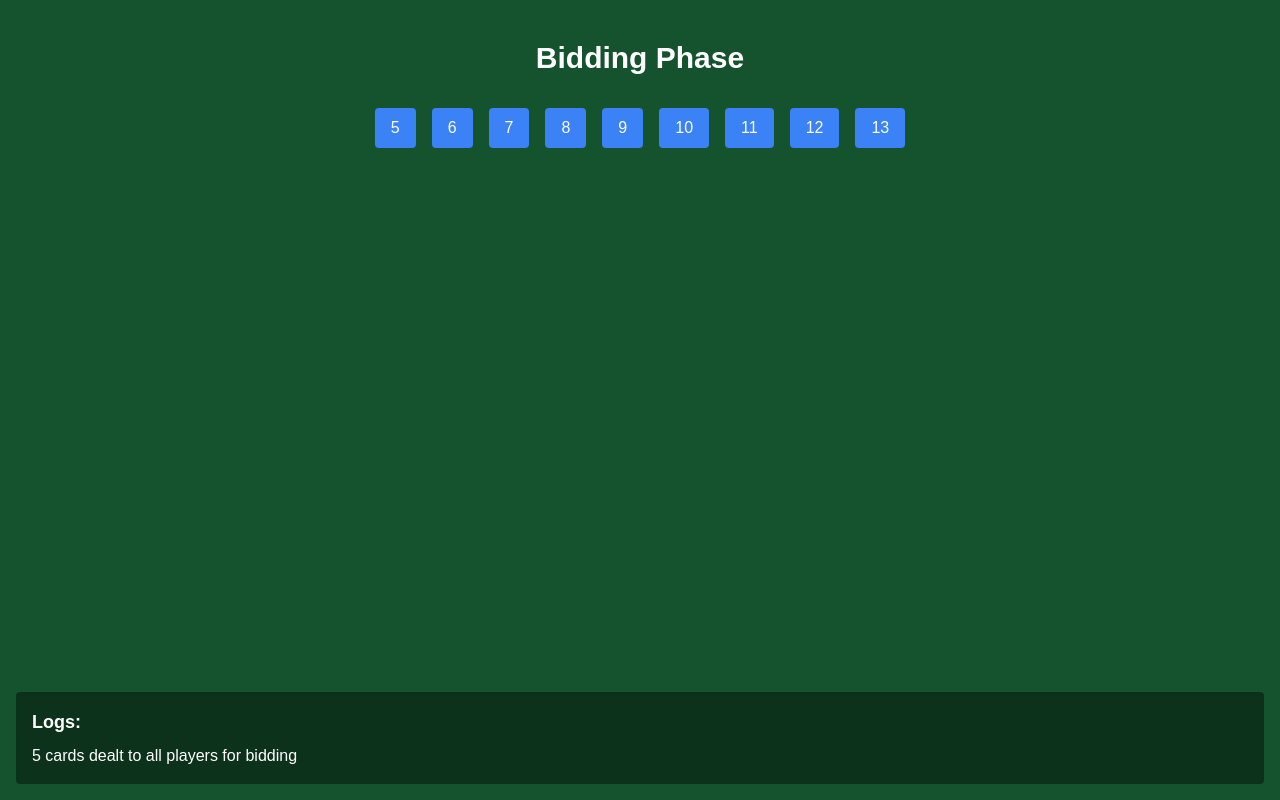
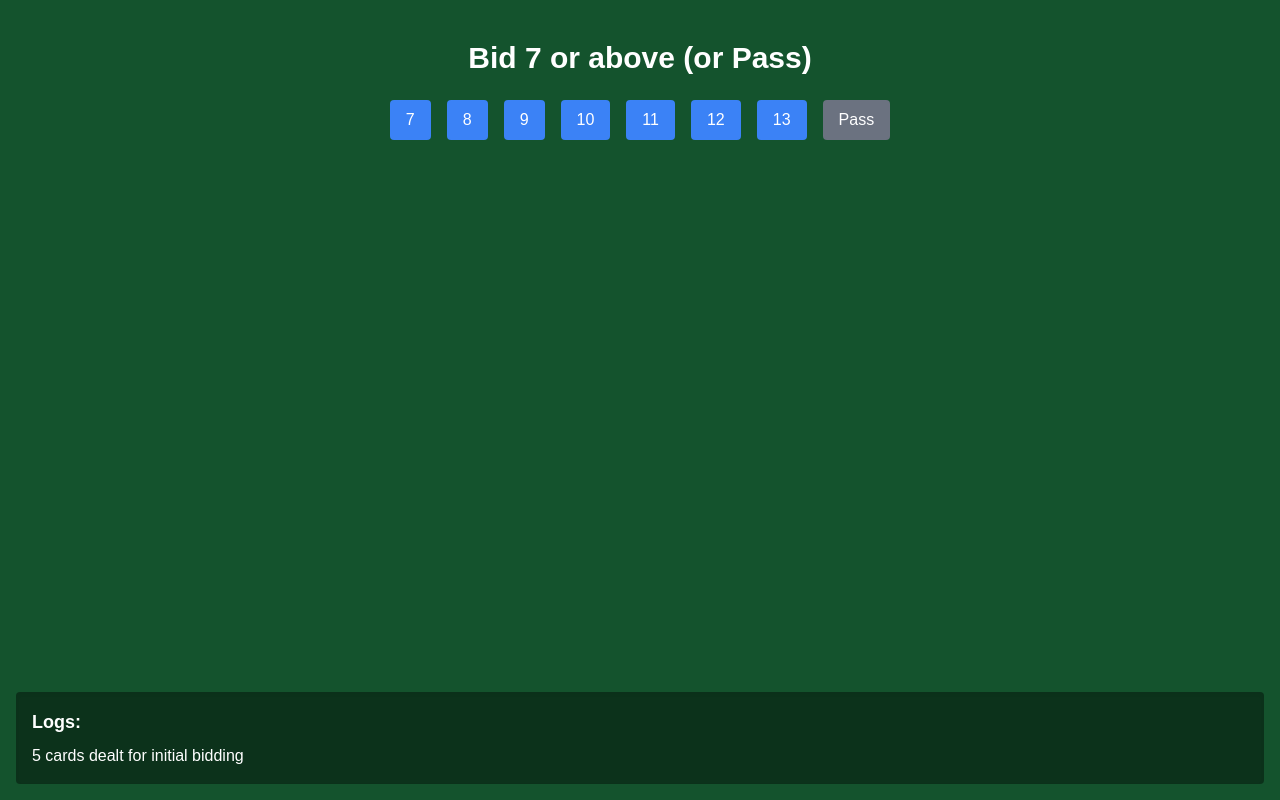
Before and after one commit to RanaAhmedEmon/Dak-Spades, a React (Vite) app: page / in a window 1280 px wide. Both pictures are taken after a click on the button "Start Round". Built offline with nearby package versions, Linux system fonts and the light colour scheme.

Commit message:
Update App.jsx

```diff
--- a/src/App.jsx
+++ b/src/App.jsx
@@ -1,17 +1,17 @@
 import React, { useState, useEffect } from "react";
 
-// Suits and Ranks
+// Suits and ranks
 const SUITS = ["S","H","D","C"];
 const RANKS = ["2","3","4","5","6","7","8","9","10","J","Q","K","A"];
 
-// Make Deck
+// Create deck
 function makeDeck() {
   const deck = [];
   SUITS.forEach(s => RANKS.forEach(r => deck.push({ suit: s, rank: r, id: `${r}${s}` })));
   return deck;
 }
 
-// Shuffle deck
+// Shuffle
 function shuffle(arr) {
   const a = arr.slice();
   for(let i=a.length-1;i>0;i--){
@@ -21,18 +21,15 @@ function shuffle(arr) {
   return a;
 }
 
-// Card value for AI evaluation
+// Card value for AI
 function cardValue(card){
   return RANKS.indexOf(card.rank);
 }
 
 // AI chooses bid
-function aiChooseBid(hand, defaultCall){
-  const highCount = hand.filter(c=>["A","K","Q","J","10"].includes(c.rank)).length;
-  const spadesCount = hand.filter(c=>c.suit==="S").length;
-  let estimate = Math.floor((highCount + spadesCount)/2);
-  estimate = Math.max(estimate, defaultCall);
-  return Math.min(13, estimate);
+function aiChooseBid(hand){
+  // Always default 5
+  return 5;
 }
 
 // AI chooses trump
@@ -41,19 +38,18 @@ function aiChooseTrump(hand){
   SUITS.forEach(s=>scores[s]=0);
   hand.forEach(c=>{
     const val = cardValue(c);
-    scores[c.suit] += val >= 8 ? 3 : val >= 5 ? 2 : 1;
+    scores[c.suit] += val>=8?3:val>=5?2:1;
   });
   return Object.entries(scores).sort((a,b)=>b[1]-a[1])[0][0];
 }
 
-// Legal cards for play (follow suit if possible)
-function legalCards(hand, leadSuit) {
-  if(!leadSuit) return hand.slice();
-  const follow = hand.filter(c => c.suit === leadSuit);
-  return follow.length ? follow : hand.slice();
+// Legal cards
+function legalCards(hand, leadSuit){
+  const follow = hand.filter(c=>c.suit===leadSuit);
+  return follow.length?follow:hand.slice();
 }
 
-// Card images
+// Card image
 function getCardImage(card){
   const rankMap = {"A":"ace","K":"king","Q":"queen","J":"jack","10":"10","9":"9","8":"8","7":"7","6":"6","5":"5","4":"4","3":"3","2":"2"};
   const suitMap = {"S":"spades","H":"hearts","D":"diamonds","C":"clubs"};
@@ -63,107 +59,95 @@ function getCardImage(card){
 // Back image
 const backImg = "/assets/back.png";
 
-export default function App() {
+export default function App(){
   const [players] = useState(Array.from({length:4},(_,i)=>({id:i,name:i===0?'You':`AI ${i}`,ai:i!==0})));
   const [hands,setHands] = useState({});
   const [phase,setPhase] = useState("lobby");
+  const [trump,setTrump] = useState(null);
+  const [playerBid,setPlayerBid] = useState(null);
   const [bids,setBids] = useState({});
-  const [trump,setTrump] = useState(null);
   const [currentPlayer,setCurrentPlayer] = useState(0);
   const [trick,setTrick] = useState([]);
   const [leadSuit,setLeadSuit] = useState(null);
   const [logs,setLogs] = useState([]);
   const [scores,setScores] = useState({teamA:0, teamB:0});
-  const [playerBid, setPlayerBid] = useState(null);
-  const [playerTrump, setPlayerTrump] = useState(null);
+  const [deck,setDeck] = useState([]);
 
   const log = t=>setLogs(l=>[t,...l].slice(0,50));
 
-  let fullDeck = shuffle(makeDeck());
-
-  // Deal 5 cards for initial bidding
-  function dealFiveCards() {
+  // Start new round
+  function startRound(){
+    const newDeck = shuffle(makeDeck());
+    setDeck(newDeck);
     const handsLocal = {};
     for(let i=0;i<4;i++){
-      handsLocal[i] = fullDeck.slice(i*5, i*5+5);
+      handsLocal[i] = newDeck.slice(i*5,i*5+5);
     }
     setHands(handsLocal);
-    setPhase("bidding");
-    log("5 cards dealt to all players for bidding");
+    setPhase("bid5");
+    log("5 cards dealt for initial bidding");
   }
 
-  // Deal remaining cards (8 per player)
-  function dealRemainingCards() {
+  // Player bids 7–13 or pass
+  function playerBidCall(val){
+    if(val<7) return; // must be >=7
+    setPlayerBid(val);
+    const bidsLocal = {0: val};
+    for(let p=1;p<4;p++){
+      bidsLocal[p] = aiChooseBid(hands[p]);
+      log(`AI ${p} bids ${bidsLocal[p]}`);
+    }
+    setBids(bidsLocal);
+    // Determine high bidder
+    const high = Object.entries(bidsLocal).reduce((best,[pid,v])=>!best||v>best.val?{pid:Number(pid),val:v}:best,null);
+    if(high.pid===0){
+      setPhase("selectTrump");
+      log("You won bid! Select trump suit.");
+    } else {
+      const chosen = aiChooseTrump(hands[high.pid]);
+      setTrump({player:high.pid,bid:high.val,trump:chosen});
+      log(`AI ${high.pid} won bid and sets trump ${chosen}`);
+      dealRemainingCards();
+      setPhase("play");
+      setCurrentPlayer(high.pid);
+    }
+  }
+
+  // Deal remaining 8 cards
+  function dealRemainingCards(){
     const handsLocal = {...hands};
     for(let i=0;i<4;i++){
       const currentIds = handsLocal[i].map(c=>c.id);
-      handsLocal[i] = [...handsLocal[i], ...fullDeck.filter(c=>!currentIds.includes(c.id)).slice(i*8,i*8+8)];
+      handsLocal[i] = [...handsLocal[i], ...deck.filter(c=>!currentIds.includes(c.id)).slice(i*8,i*8+8)];
     }
     setHands(handsLocal);
     log("Remaining 8 cards dealt, full hands ready");
   }
 
-  // Run bidding (after player bids)
-  function runBidding(playerBid) {
-    setPlayerBid(playerBid);
-    const bidsLocal = {0: playerBid};
-    for(let p=1;p<4;p++){
-      bidsLocal[p] = aiChooseBid(hands[p], 5);
-      log(`AI ${p} bids ${bidsLocal[p]}`);
-    }
-    setBids(bidsLocal);
-    // Determine high bidder
-    const high = Object.entries(bidsLocal).reduce((best,[pid,v])=>!best||v>best.val?{pid:Number(pid),val:v}:best,null);
-    if(high){
-      if(high.pid === 0){
-        setPhase("trumpSelect"); // player selects trump
-        log("You won the bid! Select trump suit.");
-      } else {
-        const chosen = aiChooseTrump(hands[high.pid]);
-        setTrump({player: high.pid, bid: high.val, trump: chosen});
-        log(`AI ${high.pid} won bidding and sets trump ${chosen}`);
-        dealRemainingCards();
-        setPhase("play");
-        setCurrentPlayer(high.pid);
-      }
-    }
-  }
-
   // Player selects trump
-  function selectTrump(suit) {
+  function selectTrump(suit){
     setTrump({player:0,bid:playerBid,trump:suit});
     log(`You selected trump: ${suit}`);
     dealRemainingCards();
     setPhase("play");
   }
 
-  // AI plays card
-  function aiPlayTurn(){
-    const hand = hands[currentPlayer];
-    const card = legalCards(hand,leadSuit)[0];
-    playCard(currentPlayer, card);
-  }
-
   // Play card
-  function playCard(pid, card){
+  function playCard(pid,card){
     setHands(prev=>({...prev,[pid]:prev[pid].filter(c=>c.id!==card.id)}));
     setTrick(t=>{
-      const newTrick = [...t, {player:pid,card}];
+      const newTrick=[...t,{player:pid,card}];
       if(newTrick.length===1) setLeadSuit(card.suit);
 
       if(newTrick.length===4){
         const trumpSuit = trump.trump;
         let best = newTrick[0];
-
-        newTrick.forEach(play=>{
-          if(play.card.suit === trumpSuit && best.card.suit !== trumpSuit){
-            best = play;
-          } else if(play.card.suit === best.card.suit && cardValue(play.card) > cardValue(best.card)){
-            best = play;
-          }
+        newTrick.forEach(p=>{
+          if(p.card.suit===trumpSuit && best.card.suit!==trumpSuit) best=p;
+          else if(p.card.suit===best.card.suit && cardValue(p.card)>cardValue(best.card)) best=p;
         });
 
-        const team = best.player %2 ===0 ? 'teamA':'teamB';
+        const team = best.player%2===0?'teamA':'teamB';
         setScores(s=>({...s,[team]:s[team]+1}));
 
         newTrick.forEach(p=>{
@@ -182,47 +166,36 @@ export default function App() {
   useEffect(()=>{
     if(phase==='play' && players[currentPlayer].ai){
       const legal = legalCards(hands[currentPlayer], leadSuit);
-      setTimeout(()=>playCard(currentPlayer, legal[0]),1200);
+      setTimeout(()=>playCard(currentPlayer, legal[0]),1000);
     }
   },[currentPlayer,phase]);
 
   return (
     <div className="min-h-screen bg-green-900 flex flex-col items-center justify-between p-4">
-
       {/* Lobby */}
       {phase==='lobby' &&
-        <button className="bg-emerald-500 hover:bg-emerald-400 text-white font-bold px-8 py-4 rounded shadow-lg text-2xl" onClick={dealFiveCards}>
-          Start Round
-        </button>
+        <button className="bg-emerald-500 px-8 py-4 rounded shadow-lg text-2xl" onClick={startRound}>Start Round</button>
       }
 
-      {/* Bidding */}
-      {phase==='bidding' &&
-        <div className="flex flex-col items-center gap-8 mt-6">
-          <h2 className="text-white text-3xl font-bold">Bidding Phase</h2>
-          <div className="flex flex-wrap gap-4 justify-center">
-            {[...Array(9)].map((_,i)=>
-              <button key={i} className="bg-blue-500 hover:bg-blue-400 text-white px-4 py-2 rounded" onClick={()=>runBidding(i+5)}>
-                {i+5}
-              </button>
+      {/* 5-card Bidding */}
+      {phase==='bid5' &&
+        <div className="flex flex-col items-center gap-6 mt-6">
+          <h2 className="text-white text-3xl font-bold">Bid 7 or above (or Pass)</h2>
+          <div className="flex gap-4">
+            {[7,8,9,10,11,12,13].map(v=>
+              <button key={v} className="bg-blue-500 px-4 py-2 rounded text-white" onClick={()=>playerBidCall(v)}>{v}</button>
             )}
-          </div>
-          <div className="text-white mt-4">
-            {Object.entries(bids).map(([pid,v])=><div key={pid}>{pid==0?'You':`AI ${pid}`} bid: {v}</div>)}
+            <button className="bg-gray-500 px-4 py-2 rounded text-white" onClick={()=>playerBidCall(0)}>Pass</button>
           </div>
         </div>
       }
 
       {/* Trump selection */}
-      {phase==='trumpSelect' &&
+      {phase==='selectTrump' &&
         <div className="flex flex-col items-center gap-4 mt-6">
           <h2 className="text-white text-3xl font-bold">Select Trump</h2>
           <div className="flex gap-4">
-            {SUITS.map(s=>
-              <button key={s} className="bg-red-500 hover:bg-red-400 text-white px-4 py-2 rounded" onClick={()=>selectTrump(s)}>
-                {s}
-              </button>
-            )}
+            {SUITS.map(s=><button key={s} className="bg-red-500 px-4 py-2 rounded text-white" onClick={()=>selectTrump(s)}>{s}</button>)}
           </div>
         </div>
       }
@@ -230,28 +203,23 @@ export default function App() {
       {/* Play Phase */}
       {phase==='play' &&
         <div className="relative w-full flex flex-col items-center gap-8">
-
           <div className="text-white text-2xl font-bold mb-2">Trump: {trump.trump} | Scores - Team A: {scores.teamA} Team B: {scores.teamB}</div>
 
-          {/* Round table AI top */}
-          <div className="flex justify-center gap-6 mt-2">
-            {hands[1]?.map((_,i)=><img key={i} src={backImg} className="w-20 h-28 rounded shadow-lg" alt="AI Card"/>)}
-          </div>
+          {/* Top AI */}
+          <div className="flex justify-center gap-4 mt-4">{hands[1]?.map((_,i)=><img key={i} src={backImg} className="w-20 h-28 rounded shadow-lg" alt="AI Card"/>)}</div>
 
           {/* Trick cards */}
           <div className="relative w-full flex justify-center items-center h-48">
-            {trick.map((t,i)=>(
-              <img key={t.card.id} src={getCardImage(t.card)} className="w-28 h-40 rounded shadow-2xl absolute transition-transform duration-700" style={{transform:`translate(${(i-1.5)*80}px,0)`}}/>
-            ))}
+            {trick.map((t,i)=><img key={t.card.id} src={getCardImage(t.card)} className="w-28 h-40 rounded shadow-2xl absolute" style={{transform:`translate(${(i-1.5)*80}px,0)`}} alt={t.card.id}/>)}
           </div>
 
-          {/* AI left/right */}
+          {/* Left/Right AI */}
           <div className="flex justify-between w-full px-20 mt-8">
-            <div className="flex flex-col items-center gap-2">{hands[3]?.map((_,i)=><img key={i} src={backImg} className="w-20 h-28 rounded shadow-lg" alt="AI Card"/>)}</div>
-            <div className="flex flex-col items-center gap-2">{hands[2]?.map((_,i)=><img key={i} src={backImg} className="w-20 h-28 rounded shadow-lg" alt="AI Card"/>)}</div>
+            <div className="flex flex-col gap-2">{hands[3]?.map((_,i)=><img key={i} src={backImg} className="w-20 h-28 rounded shadow-lg" alt="AI Card"/>)}</div>
+            <div className="flex flex-col gap-2">{hands[2]?.map((_,i)=><img key={i} src={backImg} className="w-20 h-28 rounded shadow-lg" alt="AI Card"/>)}</div>
           </div>
 
-          {/* Player hand fanned */}
+          {/* Player hand */}
           <div className="flex gap-4 mt-8 justify-center relative">
             {hands[0]?.map((c,i)=>{
               const legal = legalCards(hands[0], leadSuit);
```
